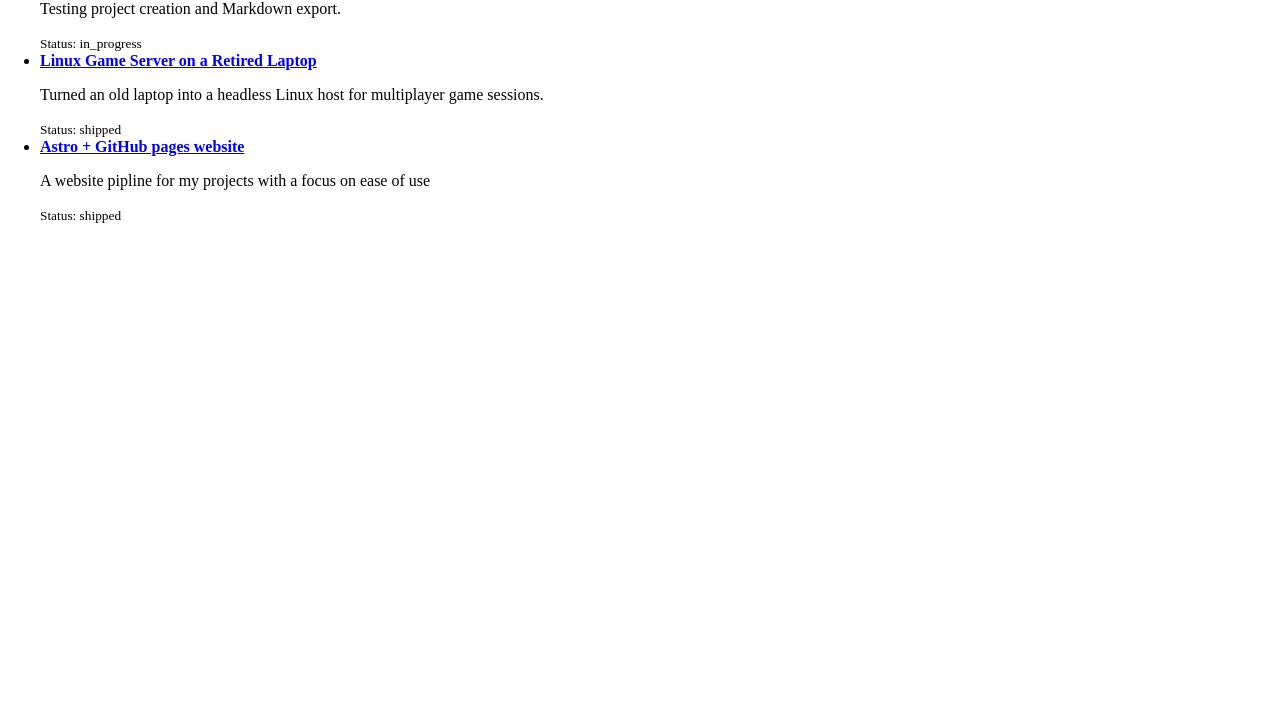
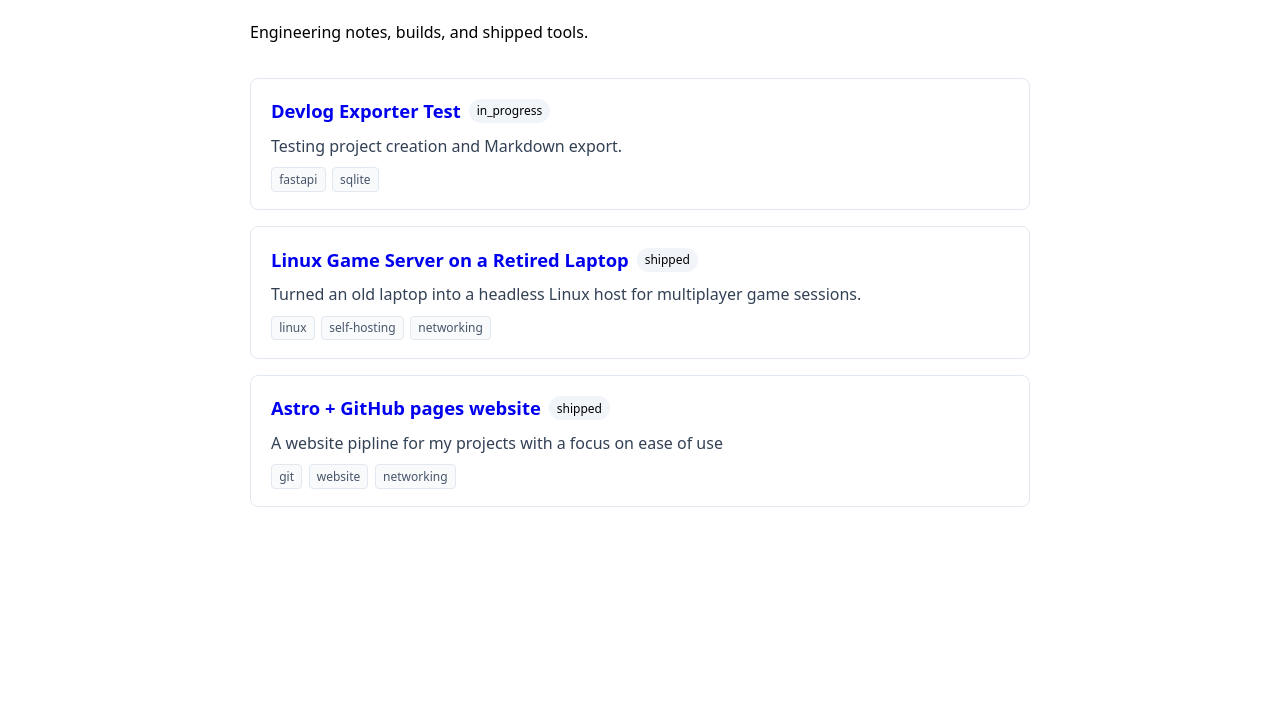
Before and after one commit to dirtcoffee/portfolio, an Astro site: page / in a window 1280 px wide. Shown: the part 114-821 px from the top of the page. After the commit the page ends 800 px from the top, so only its background shows below. Built offline with nearby package versions, Linux system fonts and the light colour scheme; Astro itself is replaced by a stand-in of ours.

Commit message:
Finish and stylize UI

```diff
--- a/src/pages/index.astro
+++ b/src/pages/index.astro
@@ -2,28 +2,110 @@
 import { getCollection } from "astro:content";
 import Layout from "../layouts/Layout.astro";
 
-const projects = (await getCollection("projects")).sort(
-  (a, b) => b.data.publishedAt.getTime() - a.data.publishedAt.getTime()
-);
-
 const base = import.meta.env.BASE_URL.endsWith("/")
   ? import.meta.env.BASE_URL
   : `${import.meta.env.BASE_URL}/`;
+
+const projects = (await getCollection("projects", ({ data }) => !data.draft)).sort(
+  (a, b) => {
+    if (a.data.featured !== b.data.featured) {
+      return a.data.featured ? -1 : 1;
+    }
+    return b.data.publishedAt.getTime() - a.data.publishedAt.getTime();
+  }
+);
 ---
 
-<Layout title="Projects">
-  <main>
-    <h1>Projects</h1>
-    <ul>
+<Layout>
+  <main class="container">
+    <header class="site-header">
+      <h1>Projects</h1>
+      <p>Engineering notes, builds, and shipped tools.</p>
+    </header>
+
+    <ul class="project-list">
       {projects.map((project) => (
-        <li>
-          <a href={`${base}projects/${project.id}/`}>
-            <strong>{project.data.title}</strong>
-          </a>
-          <p>{project.data.summary}</p>
-          <small>Status: {project.data.status}</small>
+        <li class="project-card">
+          <div class="card-top">
+            <a href={`${base}projects/${project.id}/`}>
+              <strong>{project.data.title}</strong>
+            </a>
+            <span class="badge">{project.data.status}</span>
+            {project.data.featured && <span class="badge featured">featured</span>}
+          </div>
+          <p class="summary">{project.data.summary}</p>
+          {project.data.tags.length > 0 && (
+            <div class="tags">
+              {project.data.tags.map((tag) => (
+                <span class="tag">{tag}</span>
+              ))}
+            </div>
+          )}
         </li>
       ))}
     </ul>
   </main>
 </Layout>
+
+<style>
+  .container {
+    max-width: 780px;
+    margin: 0 auto;
+    padding: 2.5rem 1.25rem;
+    font-family: system-ui, -apple-system, sans-serif;
+    line-height: 1.6;
+  }
+  .site-header {
+    margin-bottom: 2rem;
+  }
+  .project-list {
+    list-style: none;
+    padding: 0;
+    display: grid;
+    gap: 1rem;
+  }
+  .project-card {
+    border: 1px solid #e2e8f0;
+    border-radius: 8px;
+    padding: 1.1rem 1.25rem;
+  }
+  .card-top {
+    display: flex;
+    gap: 0.5rem;
+    align-items: center;
+    flex-wrap: wrap;
+  }
+  .card-top a {
+    font-size: 1.15rem;
+    text-decoration: none;
+  }
+  .card-top a:hover {
+    text-decoration: underline;
+  }
+  .badge {
+    font-size: 0.75rem;
+    padding: 0.15rem 0.5rem;
+    border-radius: 999px;
+    background: #f1f5f9;
+  }
+  .badge.featured {
+    background: #fef3c7;
+  }
+  .summary {
+    margin: 0.5rem 0;
+    color: #334155;
+  }
+  .tags {
+    display: flex;
+    gap: 0.4rem;
+    flex-wrap: wrap;
+  }
+  .tag {
+    font-size: 0.75rem;
+    color: #475569;
+    background: #f8fafc;
+    border: 1px solid #e2e8f0;
+    border-radius: 4px;
+    padding: 0.1rem 0.45rem;
+  }
+</style>
--- a/src/pages/projects/[slug].astro
+++ b/src/pages/projects/[slug].astro
@@ -3,20 +3,85 @@ import { getCollection, render } from "astro:content";
 import Layout from "../../layouts/Layout.astro";
 
 export async function getStaticPaths() {
-  const projects = await getCollection("projects");
+  const projects = await getCollection("projects", ({ data }) => !data.draft);
   return projects.map((project) => ({
     params: { slug: project.id },
     props: { project },
   }));
 }
 
+const base = import.meta.env.BASE_URL.endsWith("/")
+  ? import.meta.env.BASE_URL
+  : `${import.meta.env.BASE_URL}/`;
+
 const { project } = Astro.props;
 const { Content } = await render(project);
 ---
 
-<article>
-  <h1>{project.data.title}</h1>
-  <p>{project.data.summary}</p>
-  <p>Status: {project.data.status}</p>
-  <Content />
-</article>
+<Layout>
+  <main class="post">
+    <a class="back-link" href={base}>&larr; Back to Projects</a>
+    <header class="post-header">
+      <h1>{project.data.title}</h1>
+      <p class="summary">{project.data.summary}</p>
+      <div class="meta">
+        <span>Status: <strong>{project.data.status}</strong></span>
+        <span>Published: {project.data.publishedAt.toISOString().slice(0, 10)}</span>
+        {project.data.repoUrl && (
+          <a href={project.data.repoUrl} target="_blank" rel="noreferrer">Repository</a>
+        )}
+        {project.data.liveUrl && (
+          <a href={project.data.liveUrl} target="_blank" rel="noreferrer">Live Demo</a>
+        )}
+      </div>
+    </header>
+
+    <article class="prose">
+      <Content />
+    </article>
+  </main>
+</Layout>
+
+<style>
+  .post {
+    max-width: 780px;
+    margin: 0 auto;
+    padding: 2.5rem 1.25rem;
+    font-family: system-ui, -apple-system, sans-serif;
+    line-height: 1.65;
+  }
+  .back-link {
+    display: inline-block;
+    margin-bottom: 1.25rem;
+    text-decoration: none;
+  }
+  .post-header {
+    border-bottom: 1px solid #e2e8f0;
+    padding-bottom: 1.25rem;
+    margin-bottom: 1.75rem;
+  }
+  .summary {
+    color: #475569;
+    font-size: 1.05rem;
+  }
+  .meta {
+    display: flex;
+    gap: 1rem;
+    flex-wrap: wrap;
+    font-size: 0.9rem;
+    color: #475569;
+  }
+  .prose :global(pre) {
+    padding: 1rem;
+    border-radius: 6px;
+    overflow-x: auto;
+    background: #0f172a;
+    color: #f8fafc;
+  }
+  .prose :global(blockquote) {
+    margin: 1rem 0;
+    padding-left: 1rem;
+    border-left: 3px solid #94a3b8;
+    color: #475569;
+  }
+</style>
```
